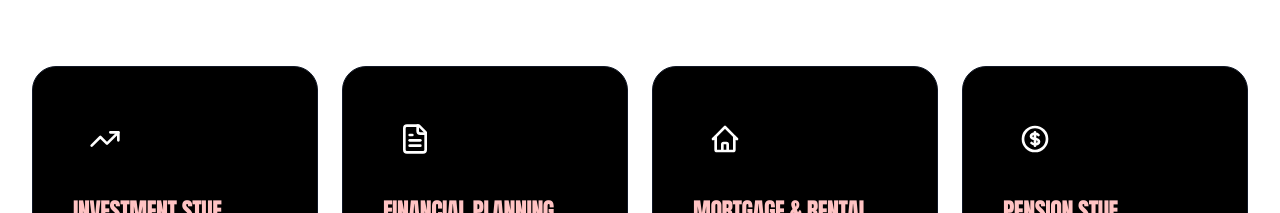
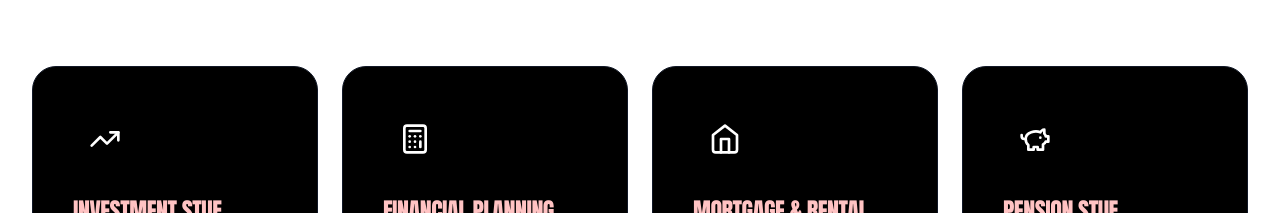
Before and after one commit to RayanYanat/STUF, a React (Vite) app: page / in a window 1280 px wide. Shown: the part 4660-4873 px from the top of the page. Built offline with nearby package versions, Linux system fonts and the light colour scheme; a web font is replaced by a local one.

Commit message:
Update Programs section icons

```diff
--- a/src/App.tsx
+++ b/src/App.tsx
@@ -1,6 +1,6 @@
 import { useState, useEffect, useRef } from 'react';
 import { Link } from 'react-router-dom';
-import { FileText, Users, TrendingUp, GraduationCap, Heart, Calendar, Target, Mail, Phone, MapPin } from 'lucide-react';
+import { FileText, Users, TrendingUp, GraduationCap, Heart, Calendar, Target, Mail, Phone, MapPin, Home, Wallet, PiggyBank, Calculator } from 'lucide-react';
 import MobileMenu from './components/MobileMenu';
 
 const CountUpAnimation = ({ end, duration = 2000, suffix = '', isVisible }: { end: number; duration?: number; suffix?: string; isVisible: boolean }) => {
@@ -448,7 +448,7 @@ function App() {
 
             <div className="bg-black text-white p-10 rounded-3xl scroll-reveal premium-card border border-gray-900">
               <div className="bg-pink-accent/10 w-16 h-16 rounded-2xl flex items-center justify-center mb-6">
-                <FileText className="w-8 h-8 text-pink-accent" />
+                <Calculator className="w-8 h-8 text-pink-accent" />
               </div>
               <h3 className="text-2xl font-bold mb-4 pink-accent">Financial Planning Stuf</h3>
               <p className="text-gray-400 mb-8 text-sm leading-relaxed">
@@ -461,9 +461,7 @@ function App() {
 
             <div className="bg-black text-white p-10 rounded-3xl scroll-reveal premium-card border border-gray-900">
               <div className="bg-pink-accent/10 w-16 h-16 rounded-2xl flex items-center justify-center mb-6">
-                <svg className="w-8 h-8 text-pink-accent" fill="none" stroke="currentColor" viewBox="0 0 24 24">
-                  <path strokeLinecap="round" strokeLinejoin="round" strokeWidth={2} d="M3 12l2-2m0 0l7-7 7 7M5 10v10a1 1 0 001 1h3m10-11l2 2m-2-2v10a1 1 0 01-1 1h-3m-6 0a1 1 0 001-1v-4a1 1 0 011-1h2a1 1 0 011 1v4a1 1 0 001 1m-6 0h6" />
-                </svg>
+                <Home className="w-8 h-8 text-pink-accent" />
               </div>
               <h3 className="text-2xl font-bold mb-4 pink-accent">Mortgage & Rental Stuf</h3>
               <p className="text-gray-400 mb-8 text-sm leading-relaxed">
@@ -476,9 +474,7 @@ function App() {
 
             <div className="bg-black text-white p-10 rounded-3xl scroll-reveal premium-card border border-gray-900">
               <div className="bg-pink-accent/10 w-16 h-16 rounded-2xl flex items-center justify-center mb-6">
-                <svg className="w-8 h-8 text-pink-accent" fill="none" stroke="currentColor" viewBox="0 0 24 24">
-                  <path strokeLinecap="round" strokeLinejoin="round" strokeWidth={2} d="M12 8c-1.657 0-3 .895-3 2s1.343 2 3 2 3 .895 3 2-1.343 2-3 2m0-8c1.11 0 2.08.402 2.599 1M12 8V7m0 1v8m0 0v1m0-1c-1.11 0-2.08-.402-2.599-1M21 12a9 9 0 11-18 0 9 9 0 0118 0z" />
-                </svg>
+                <PiggyBank className="w-8 h-8 text-pink-accent" />
               </div>
               <h3 className="text-2xl font-bold mb-4 pink-accent">Pension Stuf</h3>
               <p className="text-gray-400 mb-8 text-sm leading-relaxed">
```
